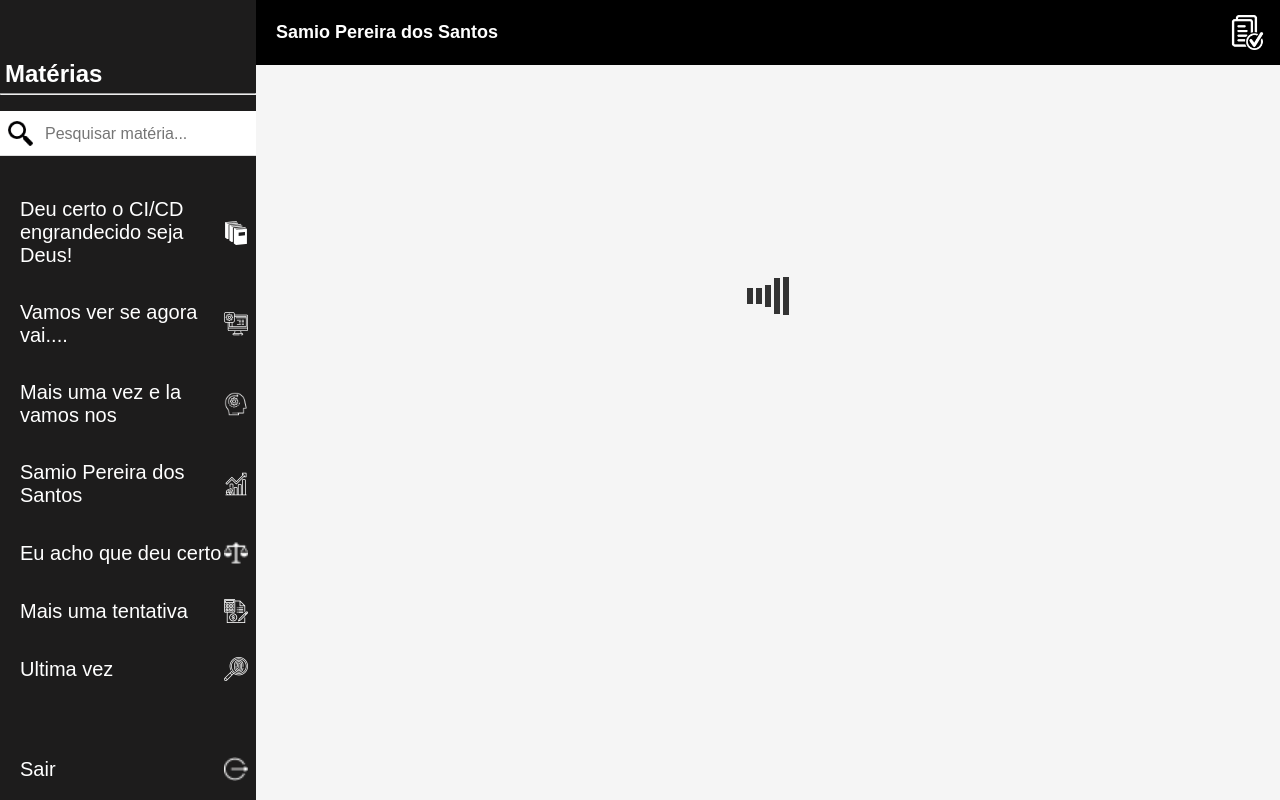
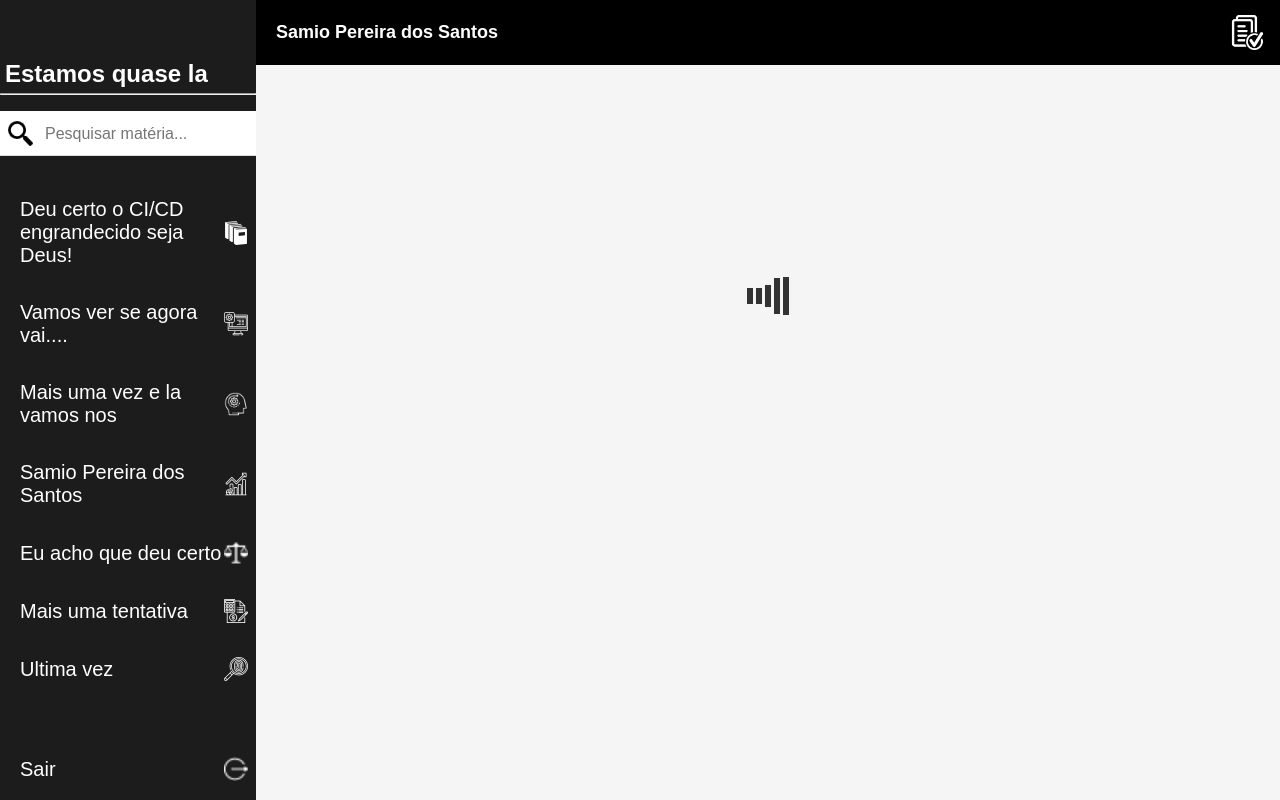
Before and after one commit to Samio-Santos/Sistema_Questoes_Django, a Django app: page / in a window 1280 px wide. Run offline with Django 3.2, Linux system fonts and the light colour scheme; the visitor is signed in with stand-in values (Sample User, id 1); data that the repository does not hold is empty.

Commit message:
CI/CD V1.2

```diff
--- a/templates/accounts_templates/dashboard.html
+++ b/templates/accounts_templates/dashboard.html
@@ -26,7 +26,7 @@
     <nav id="mySidepanel" class="sidepanel">
       <a href="javascript:void(0)" class="closebtn" onclick="closeNav()">×</a>
       <div class="box-container" id="box-container">
-        <h1>Matérias</h1>
+        <h1>Estamos quase la</h1>
         <hr />
         <input
           type="text"
```
